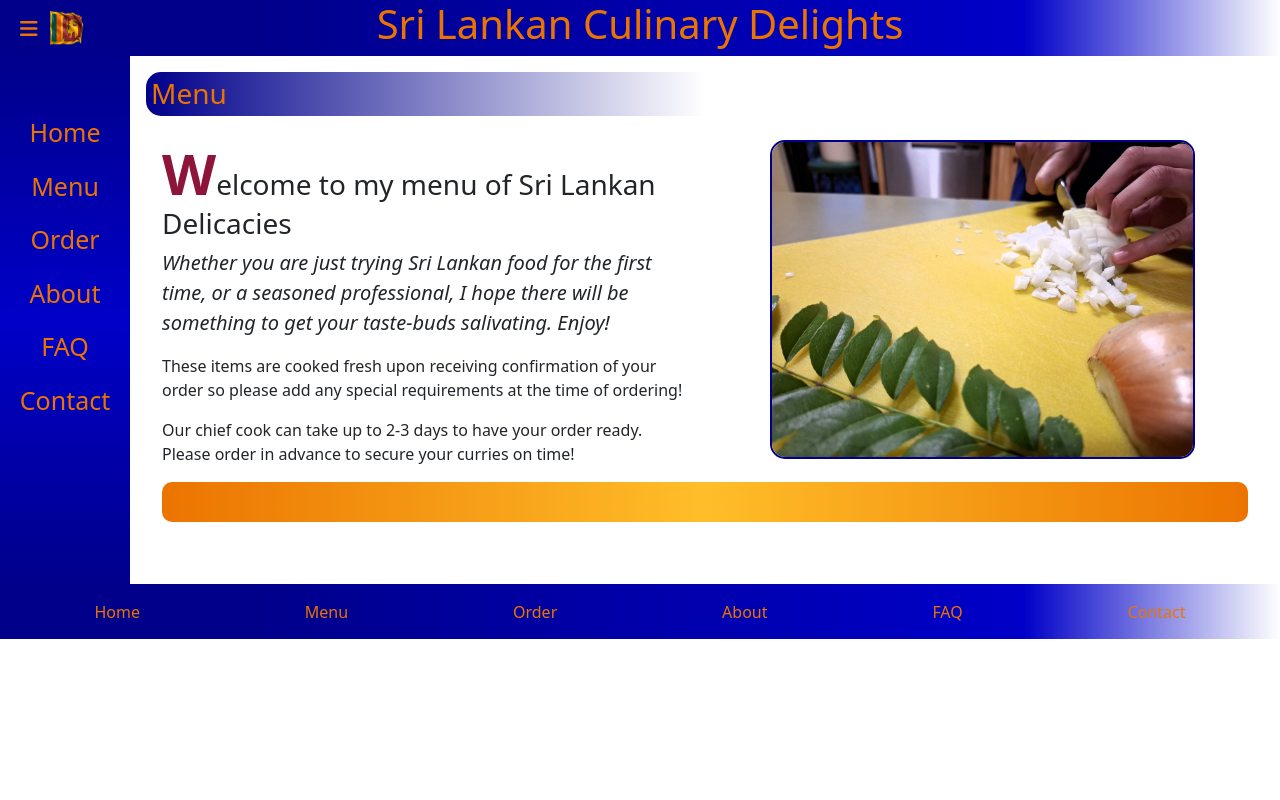
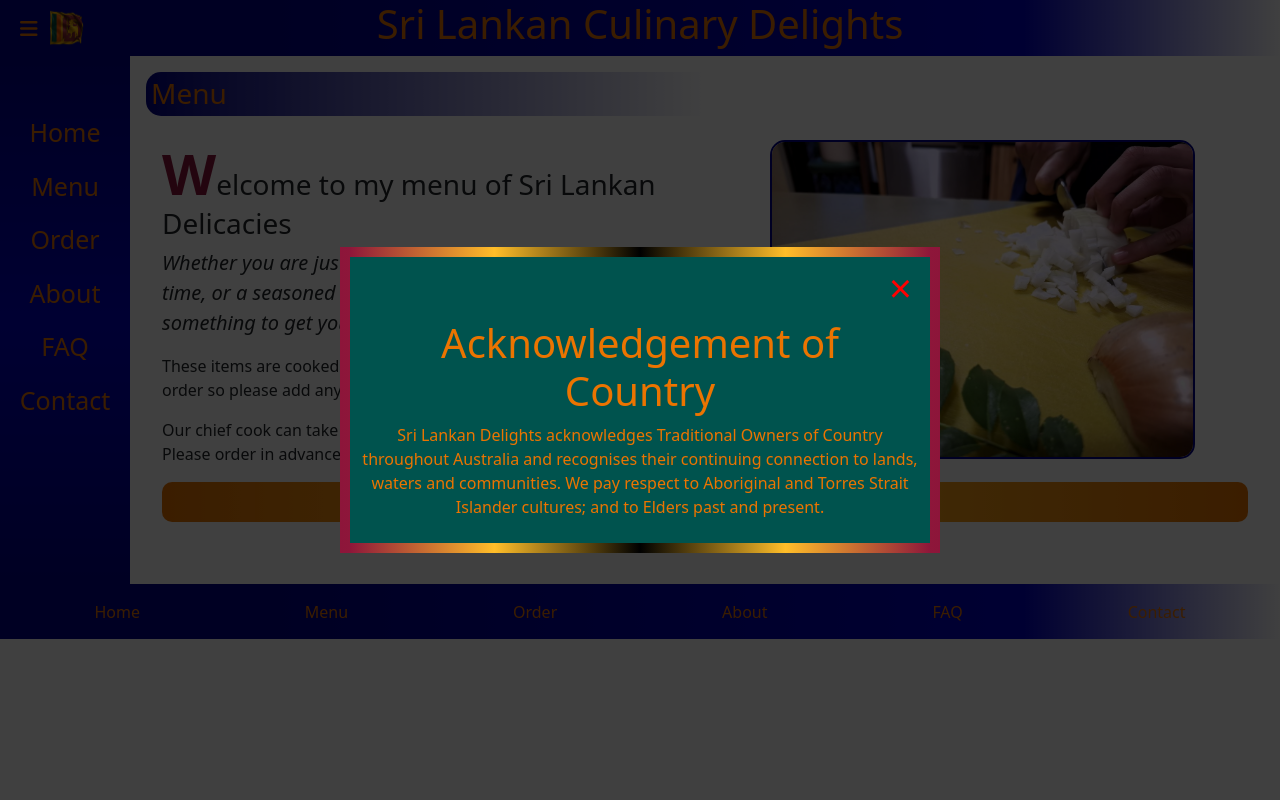
Before and after one commit to mrmansly/SriLankanFoodWebsite, a Django app: page /products/ in a window 1280 px wide. Run offline with Django 5.2, Linux system fonts and the light colour scheme; data comes from the database, SQL or seed files in the repository; data that the repository does not hold is empty; style sheets or scripts are compiled from the project's sources; some libraries are stand-ins or nearby versions.

Commit message:
FWP-26: Acknowledgement of Country modal window created and working.

```diff
--- a/main/static/main/css/main.scss
+++ b/main/static/main/css/main.scss
@@ -444,23 +444,36 @@
 }
 
 /* Modal Styles */
+.no-cursor-change {
+  cursor: default !important;
+}
+
+.modal-close-button {
+  color: red;
+  background-color: $lankan-green;
+  border-width: 0;
+}
+
 .modal {
-  display: none;
+  display: flex;
   position: fixed;
   z-index: 1;
   left: 0;
   top: 0;
   width: 100%;
   height: 100%;
+  align-items: center;
+  justify-content: center;
   overflow: auto;
   background-color: rgb(0, 0, 0);
-  background-color: rgba(0, 0, 0, 0.9);
+  background-color: rgba(0, 0, 0, 0.75);
   text-align: center;
   color: $lankan-saffron;
 
   > div {
     background-color: $lankan-green;
-    border-radius: 20px
+    border-radius: 20px;
+    max-width: 600px;
   }
 
   h1 {
@@ -475,21 +488,28 @@
 
 }
 
+#image-preview-modal {
+  display: none;
+}
+
+#acknowledgement-country-modal {
+  .container {
+    border-width: 10px;
+    border-style: solid;
+    border-image: linear-gradient(to right, $lankan-dark-red, $lankan-yellow, $lankan-black, $lankan-yellow, $lankan-dark-red) 1;
+  }
+}
+
 .modal-content {
   margin: auto;
   display: block;
   max-width: 50%;
-  //max-width: 700px;
 }
 
 .close {
-  position: relative;
-  top: 0;
-  right: 35px;
   color: #fff;
   font-size: 40px;
   font-weight: bold;
-  cursor: pointer;
   text-align: right;
 }
 
@@ -508,20 +528,20 @@
   }
 }
 
-.preview-image-container {
+#preview-image-container {
   overflow: hidden;
   position: relative;
-}
 
-.preview-image-container img {
+  > img {
     transition: transform 0.3s ease;
     width: 100%;
     height: auto;
     background-color: $lankan_green;
     border-width: 0;
   }
+}
 
-.preview-image-container:hover img {
+#preview-image-container:hover img {
   transform: scale(2); //Zoom Factor
 }
 
--- a/main/static/main/js/modal-utils.js
+++ b/main/static/main/js/modal-utils.js
@@ -1,18 +1,7 @@
-// Utility javascript functions that are used as part of the image-preview-modal.html
+// Utility javascript functions that are used in modal windows.
 
-function openModal(imageSrc, title, description) {
-    const modal = document.getElementById("imagePreviewModal");
-    const modalImg = document.getElementById("previewImage");
-    const modalTitle = document.getElementById("previewImageTitle");
-    const modalDescription = document.getElementById("previewImageDescription");
-
-    modal.style.display = "block";
-    modalImg.src = imageSrc;
-    modalTitle.textContent = title;
-    modalDescription.textContent = description;
+export function closeModal(modalId) {
+    const modal = document.getElementById(modalId);
+    modal.style.display = "none";
+    document.body.classList.remove('no-cursor-change');
 }
-
-function closeModal() {
-    const modal = document.getElementById("imagePreviewModal");
-    modal.style.display = "none";
-}
--- a/main/templates/main/base.html
+++ b/main/templates/main/base.html
@@ -146,5 +146,8 @@
         </div>
     </footer>
 </div>
+
+{% include 'main/modal/acknowledgement-country-modal.html' %}
+
 </body>
 </html>
--- a/main/templates/main/component/image-preview-modal.html
+++ b/main/templates/main/component/image-preview-modal.html
@@ -1,26 +1,27 @@
-{% load static %}
+<script type="module">
+    import {closeModal} from '../../../static/main/js/modal-utils.js';
 
-<script src="{% static 'js/modal-utils.js' %}"></script>
+    const imagePreviewModal = document.getElementById("image-preview-modal");
+    const modalContainerElement = imagePreviewModal.querySelector('.container');
 
-<script type="text/javascript">
-
-    window.onclick = function (event) {
-        const modal = document.getElementById("imagePreviewModal");
-        if (event.target === modal) {
-            modal.style.display = "none";
+    document.addEventListener('click', (event) => {
+        if (event.target === imagePreviewModal.querySelector('.modal-close-button')) {
+            closeModal('image-preview-modal');
         }
-    }
+    });
 
 </script>
 
-<div id="imagePreviewModal" class="modal">
+<div id="image-preview-modal" class="modal no-cursor-change">
     <div class="container pb-2">
-        <div class="close" onclick="closeModal()">&times;</div>
-        <h1 id="previewImageTitle"></h1>
-        <div id="previewImageContainer" class="preview-image-container">
+        <div class="close">
+            <button class="modal-close-button">&times;</button>
+        </div>
+        <h1 id="preview-image-title"></h1>
+        <div id="preview-image-container">
             {# src is populated via javascript in modal-utils openModal method from the calling window #}
-            <img src="" class="modal-content" id="previewImage" alt="Image Preview">
+            <img src="" class="modal-content" id="preview-image" alt="Image Preview">
         </div>
-        <p id="previewImageDescription"></p>
+        <p id="preview-image-description"></p>
     </div>
 </div>
--- /dev/null
+++ b/main/templates/main/modal/acknowledgement-country-modal.html
@@ -0,0 +1,28 @@
+<script type="module">
+    import {closeModal} from '../../../static/main/js/modal-utils.js';
+
+    const acknowledgementCountryModal = document.getElementById("acknowledgement-country-modal");
+    const modalContainerElement = acknowledgementCountryModal.querySelector('.container');
+
+    document.addEventListener('click', (event) => {
+        if ((event.target === acknowledgementCountryModal.querySelector('.modal-close-button')) ||
+            !modalContainerElement.contains(event.target)
+        ) {
+            closeModal('acknowledgement-country-modal');
+        }
+    });
+
+</script>
+
+<div id="acknowledgement-country-modal" class="modal no-cursor-change">
+    <div class="container pb-2">
+        <div class="close">
+            <button class="modal-close-button">&times;</button>
+        </div>
+        <h1>Acknowledgement of Country</h1>
+        <p>Sri Lankan Delights acknowledges Traditional Owners of Country
+            throughout Australia and recognises their continuing connection to lands, waters and
+            communities. We pay respect to Aboriginal and Torres Strait Islander cultures; and
+            to Elders past and present.</p>
+    </div>
+</div>
```
Also changed, not shown: main/templates/main/component/product-item-row.html (+27 -5 lines). Lines whose indentation alone changed are shown as unchanged.
